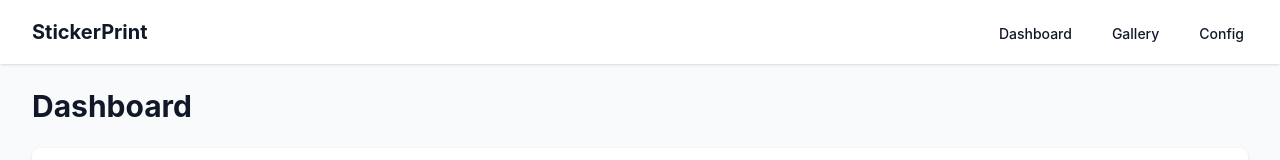
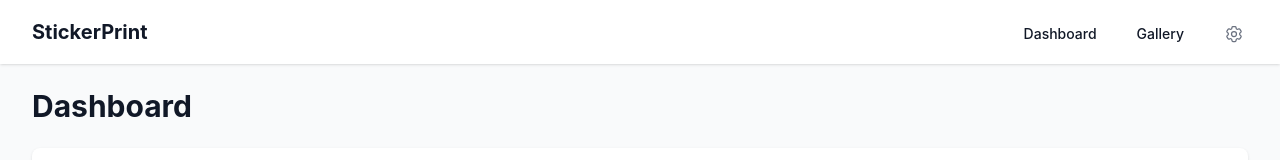
Before and after one commit to mbusbee505/StickerPrint, a React (Vite) app in the folder frontend/: page / in a window 1280 px wide. Shown: the top 160 px of the page. Built offline with nearby package versions, Linux system fonts and the light colour scheme; no server answers.

Commit message:
updated config

```diff
--- a/frontend/index.html
+++ b/frontend/index.html
@@ -2,7 +2,7 @@
 <html lang="en">
   <head>
     <meta charset="UTF-8" />
-    <link rel="icon" type="image/svg+xml" href="/vite.svg" />
+    <link rel="icon" type="image/svg+xml" href="/sticker.svg" />
     <meta name="viewport" content="width=device-width, initial-scale=1.0" />
     <title>StickerPrint</title>
   </head>
--- a/frontend/src/App.jsx
+++ b/frontend/src/App.jsx
@@ -51,7 +51,7 @@
                   StickerPrint
                 </h1>
               </div>
-              <div className="flex space-x-8">
+              <div className="flex items-center space-x-8">
                 <Link
                   to="/"
                   className="inline-flex items-center px-1 pt-1 text-sm font-medium text-gray-900 dark:text-white hover:text-indigo-600 dark:hover:text-indigo-400"
@@ -66,9 +66,13 @@
                 </Link>
                 <Link
                   to="/config"
-                  className="inline-flex items-center px-1 pt-1 text-sm font-medium text-gray-900 dark:text-white hover:text-indigo-600 dark:hover:text-indigo-400"
+                  className="inline-flex items-center px-1 pt-1 text-gray-500 dark:text-gray-400 hover:text-indigo-600 dark:hover:text-indigo-400"
+                  title="Configuration"
                 >
-                  Config
+                  <svg xmlns="http://www.w3.org/2000/svg" fill="none" viewBox="0 0 24 24" strokeWidth={1.5} stroke="currentColor" className="w-5 h-5">
+                    <path strokeLinecap="round" strokeLinejoin="round" d="M9.594 3.94c.09-.542.56-.94 1.11-.94h2.593c.55 0 1.02.398 1.11.94l.213 1.281c.063.374.313.686.645.87.074.04.147.083.22.127.324.196.72.257 1.075.124l1.217-.456a1.125 1.125 0 011.37.49l1.296 2.247a1.125 1.125 0 01-.26 1.431l-1.003.827c-.293.24-.438.613-.431.992a6.759 6.759 0 010 .255c-.007.378.138.75.43.99l1.005.828c.424.35.534.954.26 1.43l-1.298 2.247a1.125 1.125 0 01-1.369.491l-1.217-.456c-.355-.133-.75-.072-1.076.124a6.57 6.57 0 01-.22.128c-.331.183-.581.495-.644.869l-.213 1.28c-.09.543-.56.941-1.11.941h-2.594c-.55 0-1.02-.398-1.11-.94l-.213-1.281c-.062-.374-.312-.686-.644-.87a6.52 6.52 0 01-.22-.127c-.325-.196-.72-.257-1.076-.124l-1.217.456a1.125 1.125 0 01-1.369-.49l-1.297-2.247a1.125 1.125 0 01.26-1.431l1.004-.827c.292-.24.437-.613.43-.992a6.932 6.932 0 010-.255c.007-.378-.138-.75-.43-.99l-1.004-.828a1.125 1.125 0 01-.26-1.43l1.297-2.247a1.125 1.125 0 011.37-.491l1.216.456c.356.133.751.072 1.076-.124.072-.044.146-.087.22-.128.332-.183.582-.495.644-.869l.214-1.281z" />
+                    <path strokeLinecap="round" strokeLinejoin="round" d="M15 12a3 3 0 11-6 0 3 3 0 016 0z" />
+                  </svg>
                 </Link>
               </div>
             </div>
--- a/frontend/vite.config.js
+++ b/frontend/vite.config.js
@@ -8,7 +8,7 @@
     port: 3000,
     proxy: {
       '/api': {
-        target: 'http://localhost:8000',
+        target: 'http://127.0.0.1:8000',
         changeOrigin: true,
       },
     },
```
Also changed, not shown: frontend/public/sticker.svg (added), 1 other file (tests, documents, lock files or other folders).
